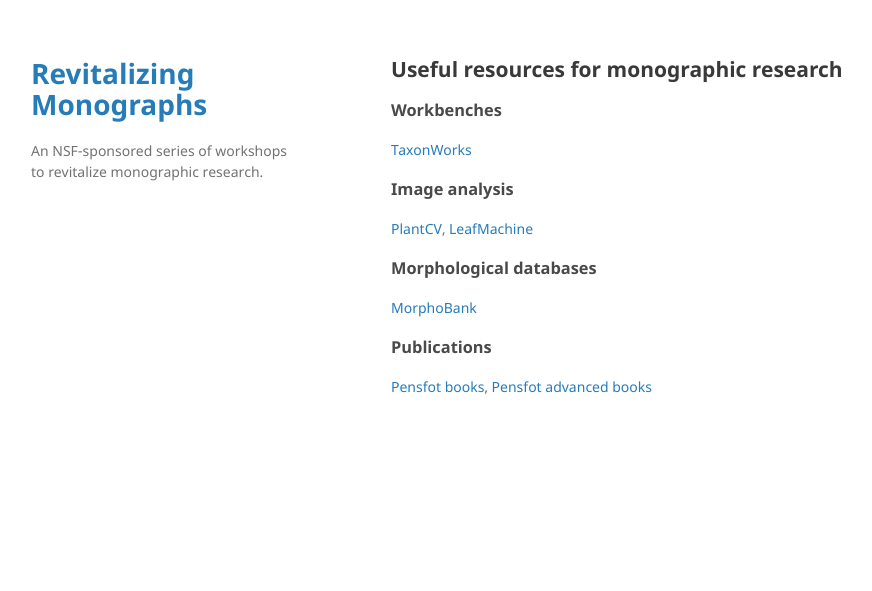
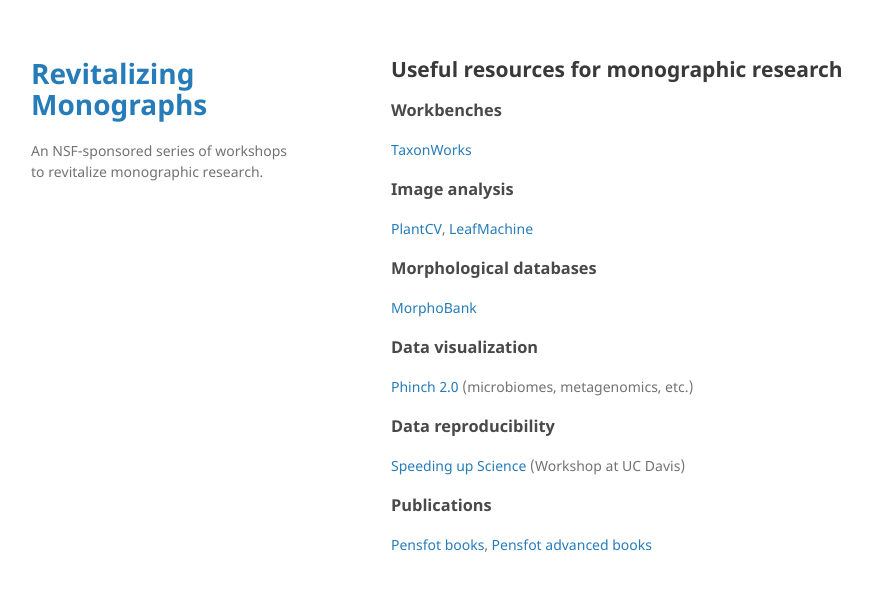
Before and after one commit to revitalizingmonographs/revitalizingmonographs.github.io, a Jekyll site: the page built from resources.md, in a window 1280 px wide. Shown: the top 591 px of the page, without its empty margins (179-1051 px from the left). Built offline with Jekyll 4.4.1, drawn with Linux system fonts in a browser that asks for light colours; our own code applies the rules of GitHub Pages for plain Markdown files.

Commit message:
Adds resources

```diff
--- a/resources.md
+++ b/resources.md
@@ -12,6 +12,14 @@
 
 [MorphoBank](http://morphobank.org)
 
+### Data visualization
+
+[Phinch 2.0]( http://phinch.org/) (microbiomes, metagenomics, etc.)
+
+### Data reproducibility
+
+[Speeding up Science](https://speeding-up-science-workshops.github.io/speeding-up-science/) (Workshop at UC Davis)
+
 ### Publications
 
 [Pensfot books](http://arphahub.com/about/books), [Pensfot advanced books](https://ab.pensoft.net/)
```
